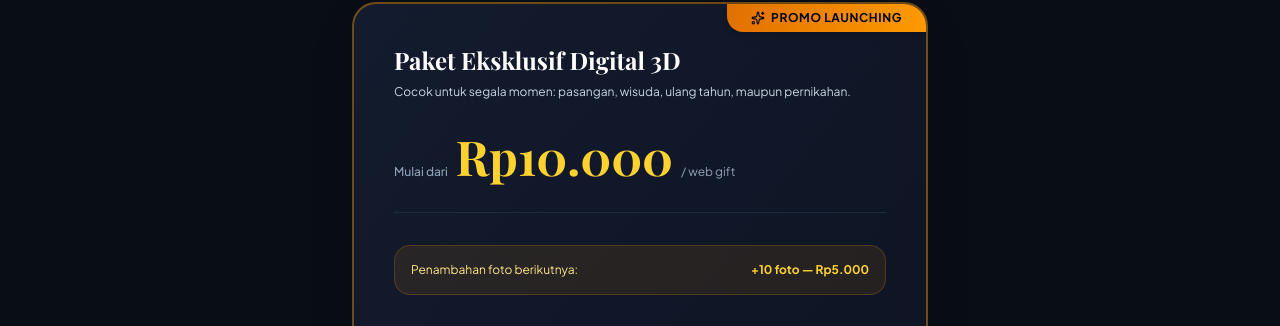
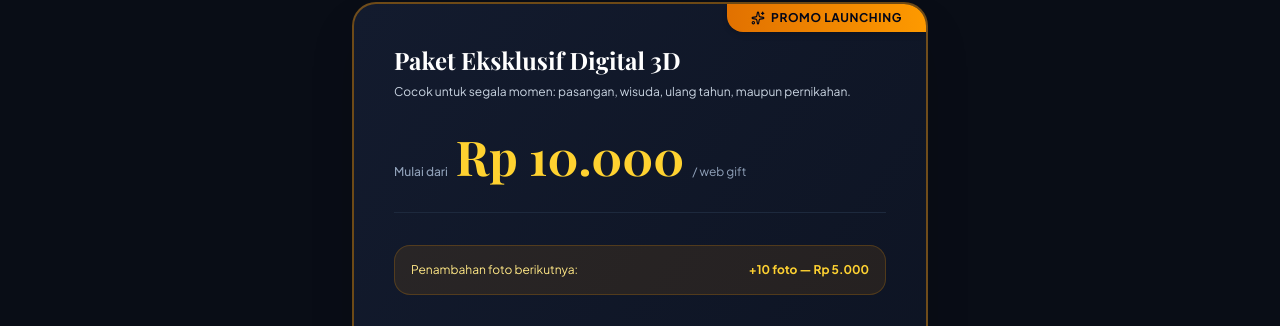
Before and after one commit to azka642422-cloud/web-3d-bisnis, a React (Vite) app: page / in a window 1280 px wide. Shown: the part 5079-5405 px from the top of the page. Built offline with nearby package versions, Linux system fonts and the light colour scheme; a web font is replaced by a local one.

Commit message:
refactor: centralize displayed pricing values

```diff
--- a/src/components/PricingSection.tsx
+++ b/src/components/PricingSection.tsx
@@ -1,19 +1,11 @@
 import { Check, Sparkles, ArrowRight } from 'lucide-react';
-import { pricingConfig } from '../config/pricing';
-import { siteConfig } from '../config/site';
+import { formatIDR, pricingConfig } from '../config/pricing';
 
 interface PricingSectionProps {
   onOpenConsultation: () => void;
 }
 
 export function PricingSection({ onOpenConsultation }: PricingSectionProps) {
-  const handleWhatsAppPricing = () => {
-    const text = encodeURIComponent(
-      `Halo, saya ingin memesan paket ${pricingConfig.promoLabel} seharga Rp10.000 di ${siteConfig.brandName}. Mohon informasi selanjutnya.`
-    );
-    window.open(`https://wa.me/${siteConfig.whatsappNumber}?text=${text}`, '_blank');
-  };
-
   const features = [
     '1 Web hadiah digital interaktif',
     'Pilihan template sinematik',
@@ -63,7 +55,7 @@ export function PricingSection({ onOpenConsultation }: PricingSectionProps) {
           <div className="mb-8 pb-8 border-b border-slate-800 flex items-baseline gap-2">
             <span className="text-xs text-slate-400 font-medium">Mulai dari</span>
             <span className="text-4xl sm:text-5xl font-extrabold text-amber-300 font-['Playfair_Display',serif]">
-              Rp10.000
+              {formatIDR(pricingConfig.basePrice)}
             </span>
             <span className="text-xs text-slate-400">/ web gift</span>
           </div>
@@ -71,7 +63,7 @@ export function PricingSection({ onOpenConsultation }: PricingSectionProps) {
           {/* Additional info badge */}
           <div className="mb-8 p-4 rounded-2xl bg-amber-500/10 border border-amber-500/20 text-xs text-amber-200 flex items-center justify-between">
             <span>Penambahan foto berikutnya:</span>
-            <span className="font-bold text-amber-300">+10 foto — Rp5.000</span>
+            <span className="font-bold text-amber-300">+{pricingConfig.additionalPhotoBlock} foto — {formatIDR(pricingConfig.additionalPhotoBlockPrice)}</span>
           </div>
 
           {/* Features list */}
```
